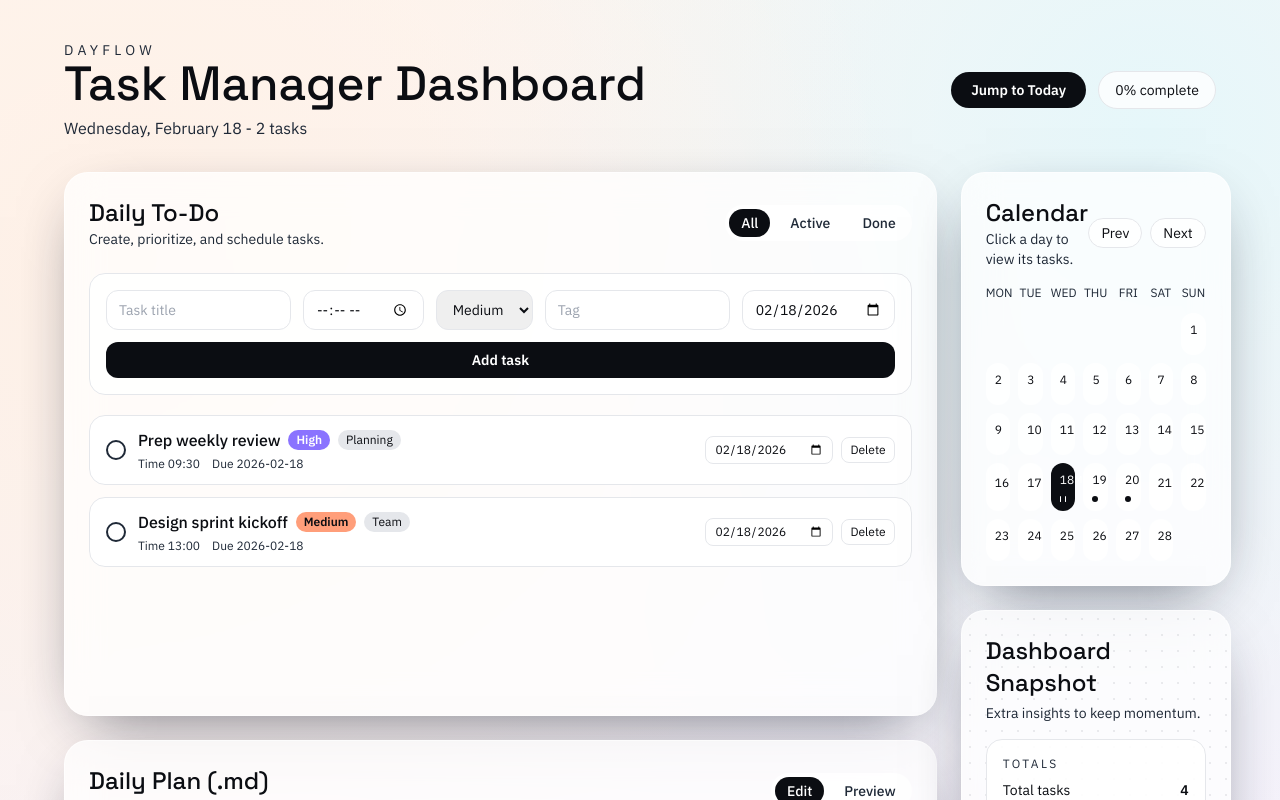
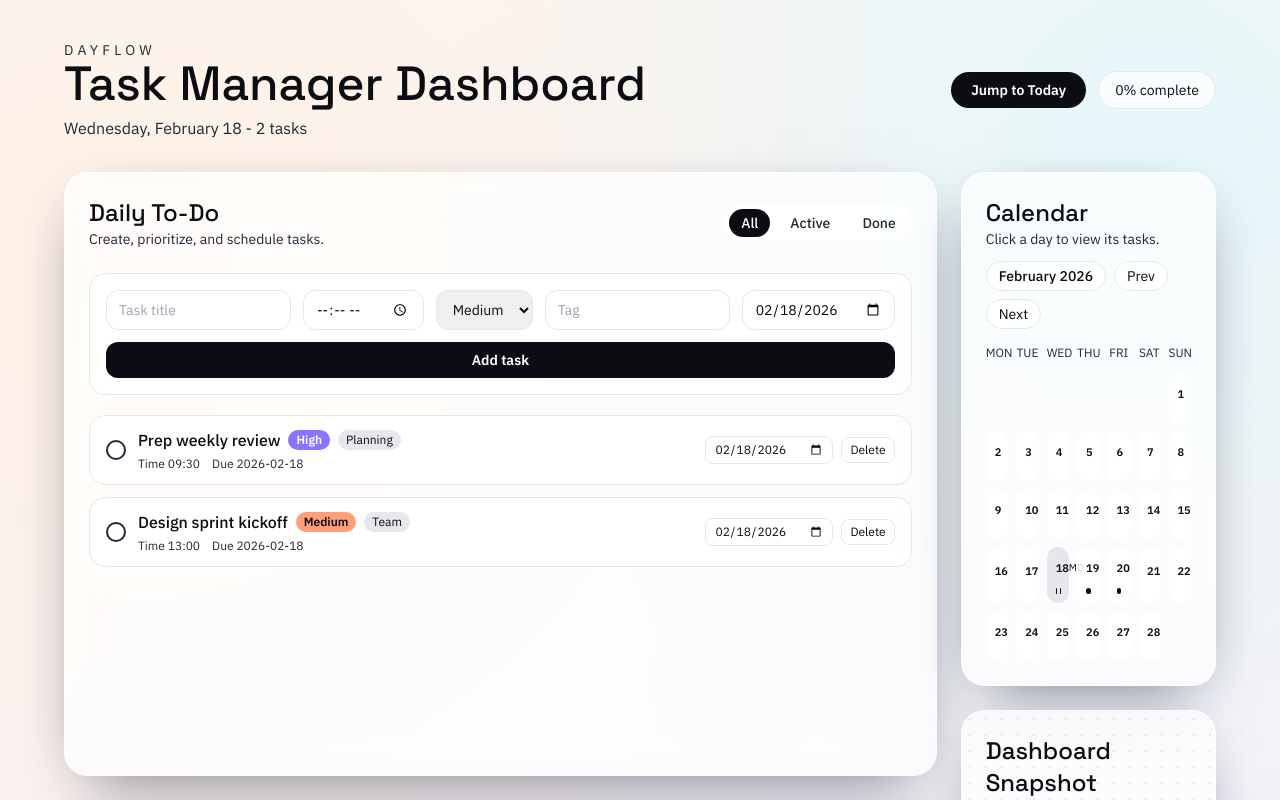
Before and after one commit to payamtajdivand/Dayflow-task-manager, a React (Vite) app: page / in a window 1280 px wide. Shown: the top 800 px of the page. Built offline with nearby package versions, Linux system fonts and the light colour scheme.

Commit message:
change some syles of the small dates and Add the current month ad year into the calender to show to the user

```diff
--- a/src/App.jsx
+++ b/src/App.jsx
@@ -533,12 +533,15 @@ export default function App() {
 
         <section className="grid gap-6">
           <div className="glass rounded-3xl p-6 shadow-glow">
-            <div className="flex items-center justify-between">
+            <div className="flex flex-wrap items-center justify-between gap-3">
               <div>
                 <h2 className="font-display text-2xl">Calendar</h2>
                 <p className="text-sm text-ink-700">Click a day to view its tasks.</p>
               </div>
-              <div className="flex items-center gap-2 text-sm">
+              <div className="flex flex-wrap items-center gap-2 text-sm">
+                <span className="rounded-full border border-ink-200 bg-white/80 px-3 py-1 font-medium">
+                  {viewDate.toLocaleDateString('en-US', { month: 'long', year: 'numeric' })}
+                </span>
                 <button
                   className="rounded-full border border-ink-200 bg-white/80 px-3 py-1"
                   onClick={() => changeMonth(-1)}
@@ -576,16 +579,20 @@ export default function App() {
                     onClick={() => setSelectedDate(key)}
                   >
                     <div className="flex items-center justify-between text-xs">
-                      <span>{cell.getDate()}</span>
+                      <span
+                        className={`date-pill ${
+                          isActive ? 'date-pill-active' : 'date-pill-inactive'
+                        }`}
+                      >
+                        {cell.getDate()}
+                      </span>
                       {hasPlan && <span className="text-[10px]">MD</span>}
                     </div>
                     <div className="mt-2 flex items-center gap-1">
                       {Array.from({ length: Math.min(count, 3) }).map((_, dotIndex) => (
                         <span
                           key={`${key}-dot-${dotIndex}`}
-                          className={`h-1.5 w-1.5 rounded-full ${
-                            isActive ? 'bg-white' : 'bg-ink-900'
-                          }`}
+                          className="h-1.5 w-1.5 rounded-full bg-ink-900"
                         />
                       ))}
                       {count > 3 && (
--- a/src/index.css
+++ b/src/index.css
@@ -33,7 +33,19 @@ body {
 }
 
 .calendar-cell.active {
-  @apply bg-ink-900 text-white shadow-glow;
+  @apply bg-ink-200 text-ink-900 shadow-glow;
+}
+
+.date-pill {
+  @apply inline-flex h-6 w-6 items-center justify-center rounded-full text-[11px] font-semibold;
+}
+
+.date-pill-inactive {
+  @apply text-ink-900;
+}
+
+.date-pill-active {
+  @apply text-ink-900;
 }
 
 .markdown-preview h1,
```
